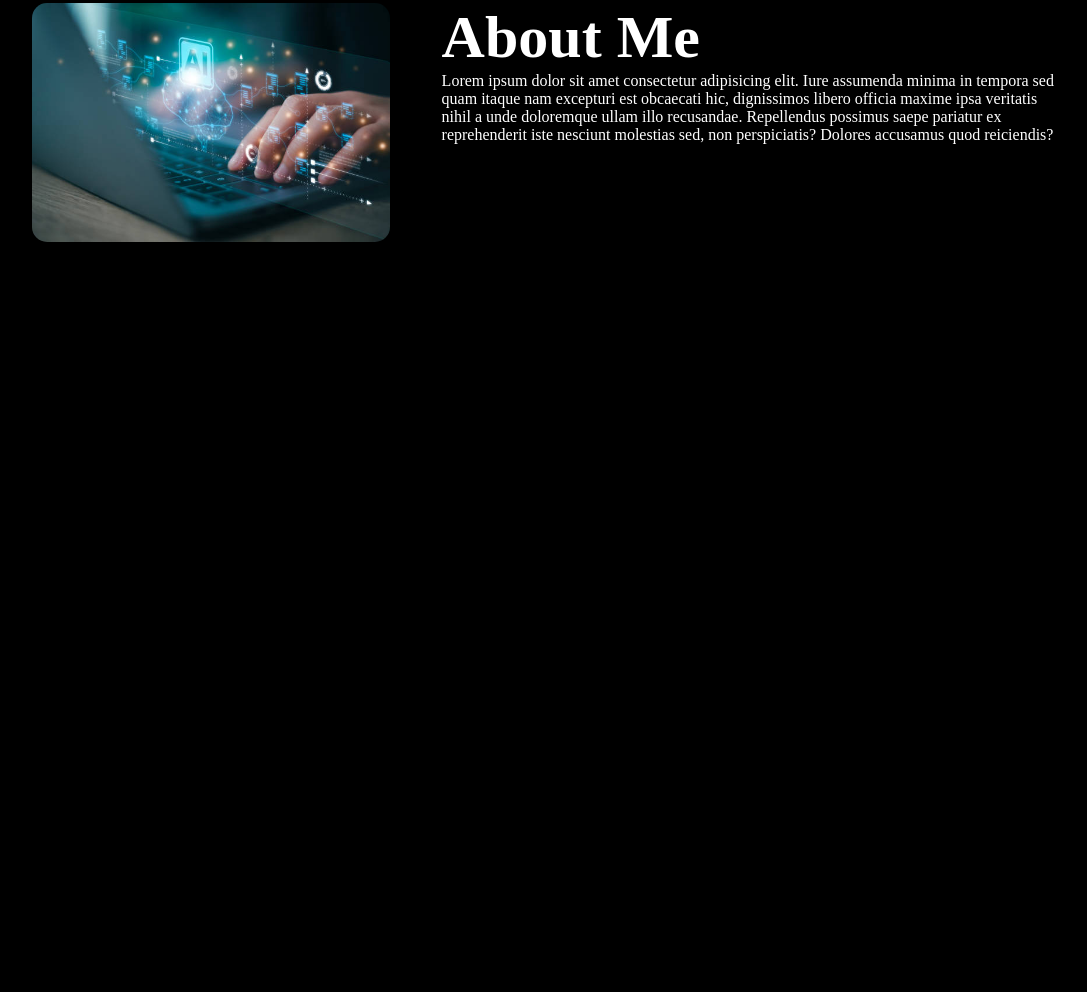
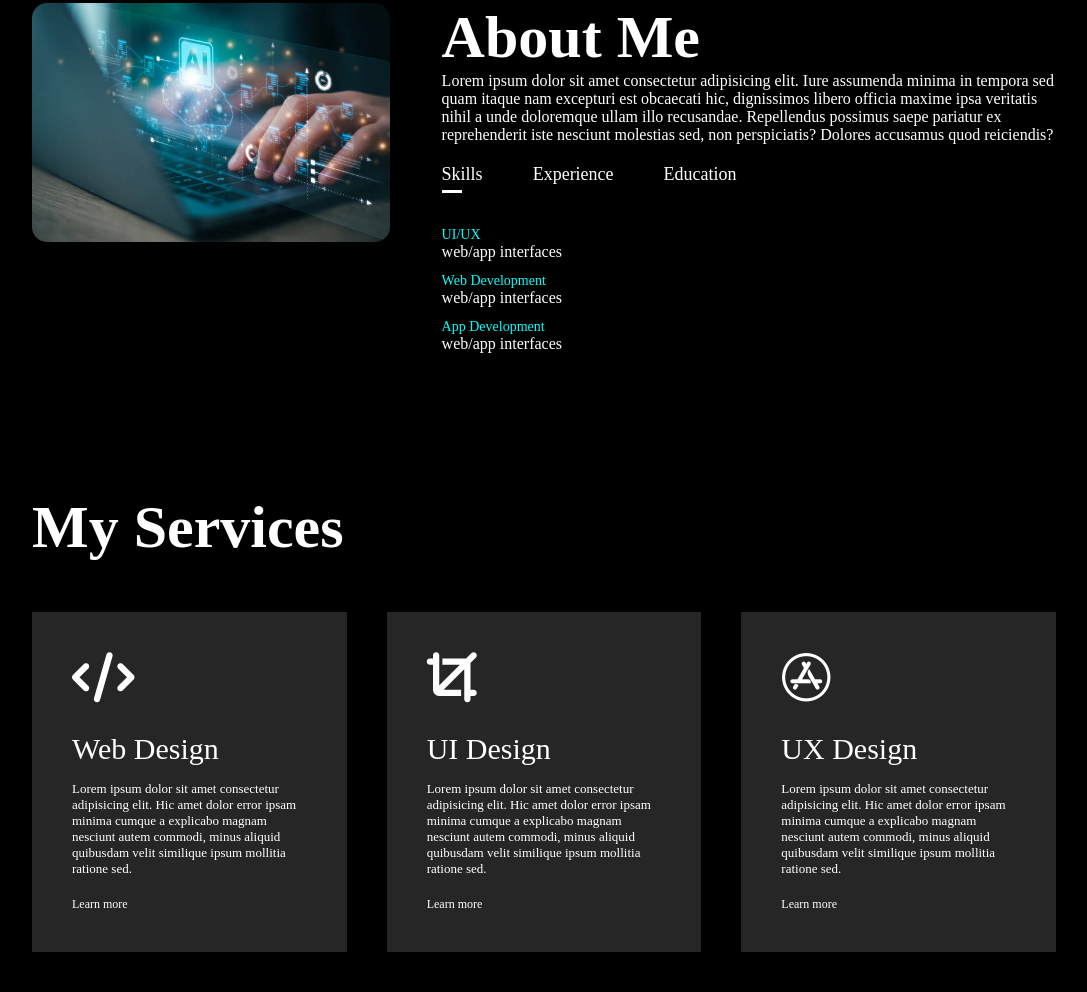
Before and after one commit to nafij-islam/Protfolio, a plain HTML site: page index.html in a window 1280 px wide. Shown: the part 479-1471 px from the top of the page, without its empty margins (96-1183 px from the left). Before the commit the page ends 815 px from the top, so only its background shows below. Drawn offline with Linux system fonts and the light colour scheme.

Commit message:
number2commit

```diff
--- a/index.html
+++ b/index.html
@@ -7,6 +7,7 @@
     <meta name="viewport" content="width=device-width, initial-scale=1.0">
     <title>Document</title>
     <link rel="stylesheet" href="style.css">
+    <script src="https://kit.fontawesome.com/9ad941c8f0.js" crossorigin="anonymous"></script>
 </head>
 
 <body>
@@ -47,11 +48,118 @@
                         nihil a unde doloremque ullam illo recusandae. Repellendus possimus saepe pariatur ex
                         reprehenderit iste nesciunt molestias sed, non perspiciatis? Dolores accusamus quod reiciendis?
                     </p>
+
+                    <div class="tab-titles">
+
+                        <p class="tab-links active-link" onclick="opentab('skills')">Skills</p>
+                        <p class="tab-links" onclick="opentab('experience')">Experience</p>
+                        <p class="tab-links" onclick="opentab('education')">Education</p>
+
+                    </div>
+
+                    <div class="tab-contents active-tab" id="skills">
+                        <ul>
+                            <li> <span>UI/UX</span> <br>web/app interfaces</li>
+                            <li> <span>Web Development</span> <br>web/app interfaces</li>
+                            <li> <span>App Development</span> <br>web/app interfaces</li>
+                        </ul>
+                    </div>
+
+                    <div class="tab-contents" id="experience">
+                        <ul>
+                            <li> <span>iI/X</span> <br>web/app interfaces</li>
+                            <li> <span>w Development</span> <br>web/app interfaces</li>
+                            <li> <span>p Development</span> <br>web/app interfaces</li>
+                        </ul>
+                    </div>
+
+                    <div class="tab-contents" id="education">
+                        <ul>
+                            <li> <span>UI/UX</span> <br>web/app interfaces</li>
+                            <li> <span>Web Development</span> <br>web/app interfaces</li>
+                            <li> <span>App Development</span> <br>web/app interfaces</li>
+                        </ul>
+                    </div>
+
+
+
                 </div>
             </div>
         </div>
 
     </div>
+    <!-- --------------secvices-------------------->
+
+    <div id="services">
+
+        <div class="container">
+            <h1 class="sub-title">My Services</h1>
+            <div class="services-list">
+
+                <div>
+                    <i class="fa-solid fa-code"></i>
+                    <h2>Web Design</h2>
+                    <p>Lorem ipsum dolor sit amet consectetur adipisicing elit. Hic amet dolor error ipsam minima cumque
+                        a explicabo magnam nesciunt autem commodi, minus aliquid quibusdam velit similique ipsum
+                        mollitia ratione sed.</p>
+                    <a href="#">Learn more</a>
+                </div>
+
+                <div>
+                    <i class="fa-solid fa-crop"></i>
+                    <h2>UI  Design</h2>
+                    <p>Lorem ipsum dolor sit amet consectetur adipisicing elit. Hic amet dolor error ipsam minima cumque
+                        a explicabo magnam nesciunt autem commodi, minus aliquid quibusdam velit similique ipsum
+                        mollitia ratione sed.</p>
+                    <a href="#">Learn more</a>
+                </div>
+
+
+                <div>
+                    <i class="fa-brands fa-app-store"></i>
+                    <h2>UX Design</h2>
+                    <p>Lorem ipsum dolor sit amet consectetur adipisicing elit. Hic amet dolor error ipsam minima cumque
+                        a explicabo magnam nesciunt autem commodi, minus aliquid quibusdam velit similique ipsum
+                        mollitia ratione sed.</p>
+                    <a href="#">Learn more</a>
+                </div>
+
+            </div>
+        </div>
+
+    </div>
+
+
+
+
+
+
+
+
+
+
+
+
+    <script>
+
+        var tablinks = document.getElementsByClassName("tab-links")
+        var tabcontents = document.getElementsByClassName("tab-contents")
+
+        function opentab(tabname) {
+            for (tablink of tablinks) {
+                tablink.classList.remove("active-link");
+            }
+            for (tabcontent of tabcontents) {
+                tabcontent.classList.remove("active-tab");
+            }
+            event.currentTarget.classList.add("active-link");
+            document.getElementById(tabname).classList.add("active-tab");
+        }
+
+
+
+
+    </script>
 
 </body>
 
--- a/style.css
+++ b/style.css
@@ -120,3 +120,96 @@ nav ul li a:hover::after{
     font-weight: 600;
     color: white;
 }
+
+
+.tab-titles{
+    display: flex;
+    margin: 20px 0 40px;
+}
+
+.tab-links{
+    margin-right: 50px;
+    font-size: 18px;
+    font-weight: 500;
+    cursor: pointer;
+    position: relative;
+}
+.tab-links::after{
+    content: '';
+    width: 0;
+    height: 3px;
+    background: white;
+    position: absolute;
+    left: 0;
+    bottom: -8px;
+    transition: 0.5s;
+}
+
+.tab-links.active-link::after{
+    width: 50%;
+}
+
+
+.tab-contents ul li{
+    list-style: none;
+    margin: 10px 0;
+
+
+}
+
+.tab-contents ul li span{
+    color: aqua;
+    font-size: 14px;
+}
+
+.tab-contents{
+    display: none;
+}
+
+
+.tab-contents.active-tab{
+    display: block;
+
+}
+
+/* ----------------services-------------- */
+
+#services{
+    padding: 30px 0;
+}
+
+.services-list{
+    display: grid;
+    grid-template-columns: repeat(auto-fit, minmax(250px, 1fr));
+    grid-gap:40px;
+    margin-top: 50px;
+}
+
+.services-list div{
+    background: #262626;
+    padding: 40px;
+    font-size: 13px;
+    font-weight: 300;
+    border-right: 10px;
+}
+
+
+.services-list div i{
+    font-size: 50px;
+    margin-bottom: 30px;
+}
+
+.services-list div h2{
+    font-size: 30px;
+    font-weight: 500;
+    margin-bottom: 15px;
+
+}
+
+.services-list div a{
+    text-decoration: none;
+    color: #fff;
+    font-size: 12px;
+    margin-top: 20px;
+    display: inline-block;
+}
```
